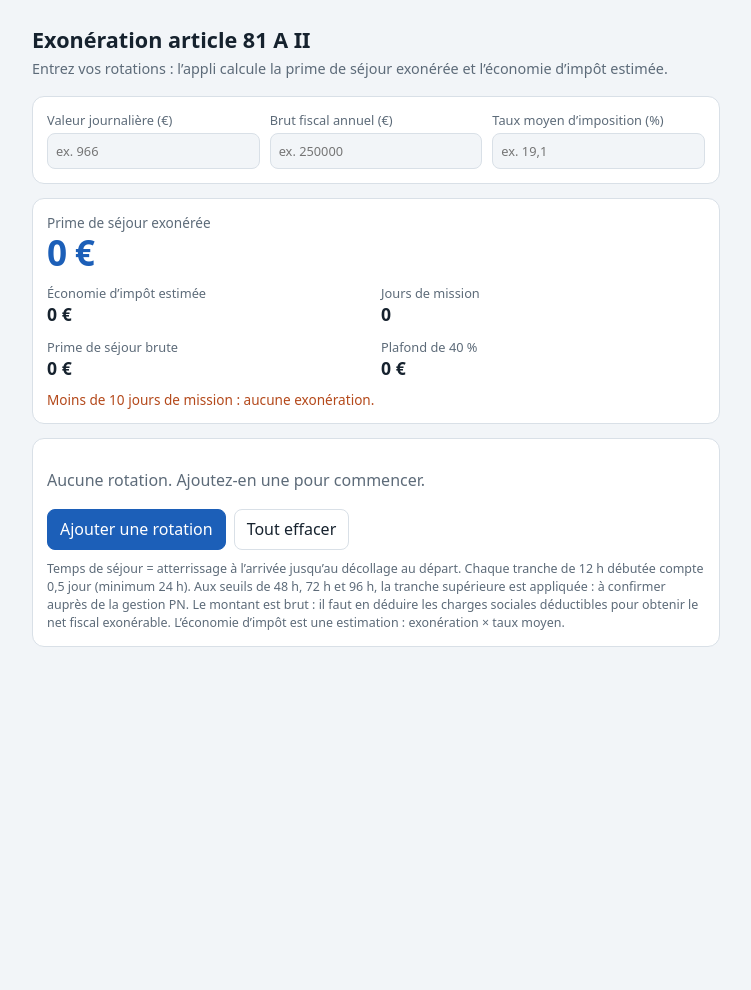
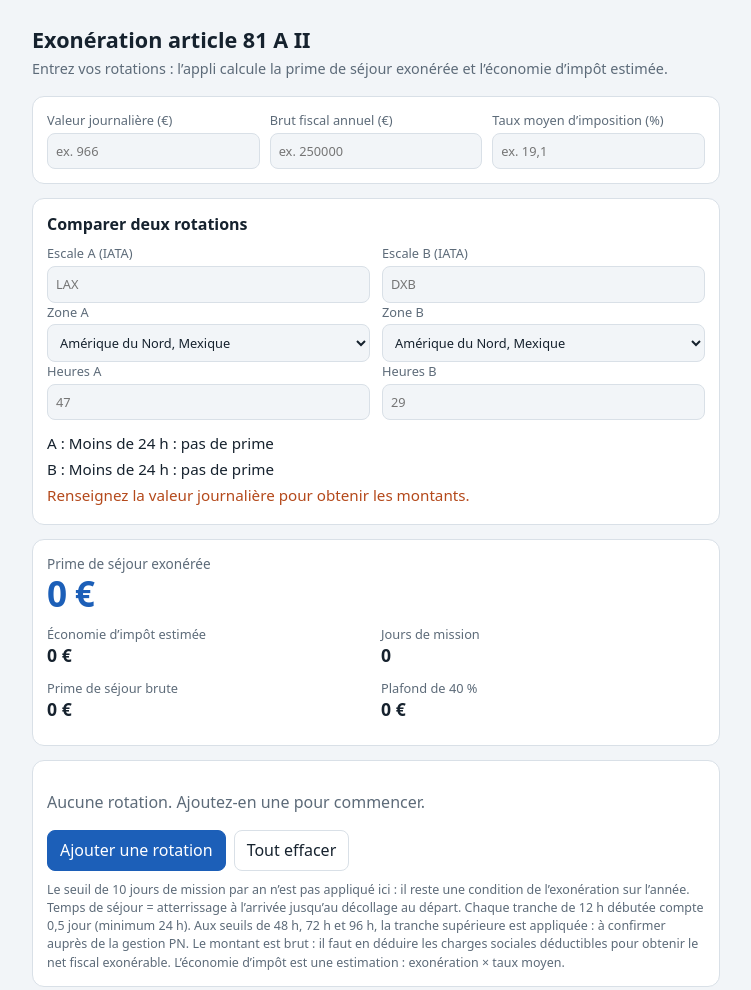
Before and after one commit to julienda40-star/Calc-AF, a plain HTML site: page index.html in a window 1280 px wide. Shown: the whole page, without its empty margins (264-1015 px from the left). Before the commit the page ends 800 px from the top, so only its background shows below. Drawn offline with Linux system fonts and the light colour scheme.

Commit message:
Add files via upload

```diff
--- a/index.html
+++ b/index.html
@@ -38,6 +38,7 @@ button{font:inherit;border:1px solid var(--line);background:var(--card);color:va
 button.p{background:var(--acc);border-color:var(--acc);color:#fff}
 @media (prefers-color-scheme:dark){button.p{color:#0f151c}}
 .x{padding:8px 10px}
+.cmp{display:grid;grid-template-columns:1fr 1fr;gap:12px;margin-top:8px}.cres{margin-top:12px;font-size:.95rem}.cres .d{font-size:1.5rem;font-weight:700;color:var(--acc)}.cres p{margin:4px 0}
 small{color:var(--mute);display:block;font-size:.78rem;margin-top:10px}
 </style>
 </head>
@@ -52,6 +53,19 @@ small{color:var(--mute);display:block;font-size:.78rem;margin-top:10px}
     <label>Brut fiscal annuel (€)<input id="brut" type="number" inputmode="decimal" placeholder="ex. 250000"></label>
     <label>Taux moyen d’imposition (%)<input id="tm" type="number" inputmode="decimal" placeholder="ex. 19,1"></label>
   </div>
+</div>
+
+<div class="card">
+  <b>Comparer deux rotations</b>
+  <div class="cmp">
+    <div><label>Escale A (IATA)<input id="ca" maxlength="3" autocapitalize="characters" placeholder="LAX" style="text-transform:uppercase"></label>
+    <label>Zone A<select id="za"></select></label>
+    <label>Heures A<input id="ha" type="number" inputmode="decimal" placeholder="47"></label></div>
+    <div><label>Escale B (IATA)<input id="cb" maxlength="3" autocapitalize="characters" placeholder="DXB" style="text-transform:uppercase"></label>
+    <label>Zone B<select id="zb"></select></label>
+    <label>Heures B<input id="hb" type="number" inputmode="decimal" placeholder="29"></label></div>
+  </div>
+  <div id="cres" class="cres"></div>
 </div>
 
 <div class="card">
@@ -72,7 +86,7 @@ small{color:var(--mute);display:block;font-size:.78rem;margin-top:10px}
     <button class="p" id="add">Ajouter une rotation</button>
     <button id="clear">Tout effacer</button>
   </div>
-  <small>Temps de séjour = atterrissage à l’arrivée jusqu’au décollage au départ. Chaque tranche de 12 h débutée compte 0,5 jour (minimum 24 h). Aux seuils de 48 h, 72 h et 96 h, la tranche supérieure est appliquée : à confirmer auprès de la gestion PN. Le montant est brut : il faut en déduire les charges sociales déductibles pour obtenir le net fiscal exonérable. L’économie d’impôt est une estimation : exonération × taux moyen.</small>
+  <small>Le seuil de 10 jours de mission par an n’est pas appliqué ici : il reste une condition de l’exonération sur l’année. Temps de séjour = atterrissage à l’arrivée jusqu’au décollage au départ. Chaque tranche de 12 h débutée compte 0,5 jour (minimum 24 h). Aux seuils de 48 h, 72 h et 96 h, la tranche supérieure est appliquée : à confirmer auprès de la gestion PN. Le montant est brut : il faut en déduire les charges sociales déductibles pour obtenir le net fiscal exonérable. L’économie d’impôt est une estimation : exonération × taux moyen.</small>
 </div>
 </main>
 
@@ -108,13 +122,12 @@ function render(){
   var act=document.activeElement,key=act&&act.dataset?act.dataset.k+act.dataset.f:null,pos=act&&act.selectionStart;
   $("list").innerHTML=html||'<p style="color:var(--mute)">Aucune rotation. Ajoutez-en une pour commencer.</p>';
   if(key){var e=document.querySelector('[data-k="'+key.slice(0,-1)+'"][data-f="'+key.slice(-1)+'"]');if(e){e.focus();try{e.setSelectionRange(pos,pos)}catch(x){}}}
-  var plaf=0.4*(B-prime), exo=cum>=10?Math.min(prime,Math.max(0,plaf)):0;
+  var plaf=0.4*(B-prime), exo=Math.min(prime,Math.max(0,plaf));
   $("exo").textContent=eur(exo);$("eco").textContent=eur(exo*TM);$("jours").textContent=num(cum);
   $("prime").textContent=eur(prime);$("plaf").textContent=eur(Math.max(0,plaf));
   var w=[];
-  if(cum<10) w.push("Moins de 10 jours de mission : aucune exonération.");
   if(cum>=70) w.push("Le plafond de 70 jours est atteint : les jours suivants ne comptent plus.");
-  if(prime>plaf&&cum>=10) w.push("La prime dépasse le plafond de 40 % : l’exonération est limitée.");
+  if(prime>plaf) w.push("La prime dépasse le plafond de 40 % : l’exonération est limitée.");
   $("warn").textContent=w.join(" ");
   try{localStorage.setItem("a81",JSON.stringify({r:rots,v:V,b:B,t:$("tm").value}))}catch(e){}
 }
@@ -125,6 +138,24 @@ $("add").onclick=function(){rots.push({c:"",z:"AME",h:""});render()};
 $("clear").onclick=function(){rots=[];render()};
 ["v","brut","tm"].forEach(function(i){$(i).addEventListener("input",render)});
 render();
+function cmpGet(x){return{c:$("c"+x).value,z:$("z"+x).value,h:$("h"+x).value}}
+function cmpRender(){
+  var V=+$("v").value||0,TM=(+$("tm").value||0)/100,A=cmpGet("a"),B=cmpGet("b"),cA=calc(A,0),cB=calc(B,0);
+  var pA=cA.d*cA.t/100*V,pB=cB.d*cB.t/100*V;
+  var L=function(c,p,r){return r.z==="FRA"?"France ou DROM : pas de prime":c.d?num(c.d)+" j × "+c.t+" % = <b>"+eur(p)+"</b>":"Moins de 24 h : pas de prime"};
+  var diff=pA-pB,out='<p>A : '+L(cA,pA,A)+'</p><p>B : '+L(cB,pB,B)+'</p>';
+  if(!V){out+='<p style="color:var(--warn)">Renseignez la valeur journalière pour obtenir les montants.</p>'}
+  else if(Math.abs(diff)<0.5){out+='<p class="d">Aucune différence</p>'}
+  else{out+='<p class="d">'+(diff>0?"A":"B")+' : +'+eur(Math.abs(diff))+'</p><p>de prime exonérée en plus'+(TM?', soit environ <b>'+eur(Math.abs(diff)*TM)+'</b> d’impôt en moins.':'.')+'</p>'}
+  $("cres").innerHTML=out;
+}
+["a","b"].forEach(function(x){
+  $("z"+x).innerHTML=Object.keys(ZONES).map(function(z){return '<option value="'+z+'">'+ZONES[z][0]+'</option>'}).join("");
+  $("c"+x).addEventListener("input",function(){var v=this.value.toUpperCase().slice(0,3);this.value=v;if(IATA[v])$("z"+x).value=IATA[v];cmpRender()});
+  $("z"+x).addEventListener("change",cmpRender);$("h"+x).addEventListener("input",cmpRender);
+});
+["v","tm"].forEach(function(i){$(i).addEventListener("input",cmpRender)});
+cmpRender();
 if("serviceWorker" in navigator){navigator.serviceWorker.register("sw.js").catch(function(){})}
 </script>
 </body>
--- a/sw.js
+++ b/sw.js
@@ -1,4 +1,4 @@
-var C="prime81a-v2",F=["./","index.html","manifest.webmanifest","icon-192.png","icon-512.png"];
+var C="prime81a-v3",F=["./","index.html","manifest.webmanifest","icon-192.png","icon-512.png"];
 self.addEventListener("install",function(e){e.waitUntil(caches.open(C).then(function(c){return c.addAll(F)}));self.skipWaiting()});
 self.addEventListener("activate",function(e){e.waitUntil(caches.keys().then(function(k){return Promise.all(k.filter(function(x){return x!==C}).map(function(x){return caches.delete(x)}))}))});
 self.addEventListener("fetch",function(e){e.respondWith(fetch(e.request).then(function(r){var c=r.clone();caches.open(C).then(function(h){h.put(e.request,c)});return r}).catch(function(){return caches.match(e.request)}))});
```
